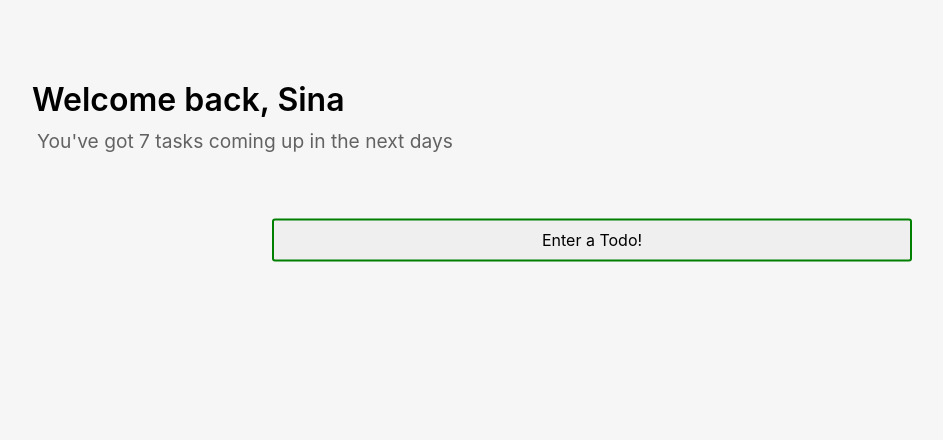
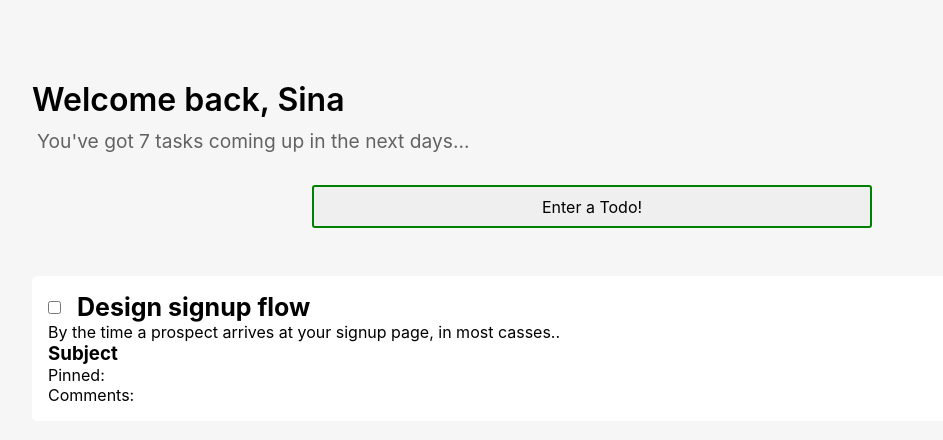
Before and after one commit to Sina-Abf/todo-list-app, a React (Create React App) app: page / in a window 1280 px wide. Shown: the top 440 px of the page, without its empty margins (48-991 px from the left). Built offline with nearby package versions, Linux system fonts and the light colour scheme.

Commit message:
Building todo items

```diff
--- a/src/components/Todo/Todo.js
+++ b/src/components/Todo/Todo.js
@@ -4,6 +4,7 @@ import UserInfo from './UserInfo';
 import TodoForm from './TodoForm';
 import { useSelector, useDispatch } from 'react-redux';
 import { uiActions } from '../../store/ui-slice';
+import TodoList from './TodoList';
 const Todo = () => {
   const dispatch = useDispatch();
 
@@ -24,6 +25,7 @@ const Todo = () => {
           <TodoForm />
         </Modal>
       )}
+      <TodoList />
     </Fragment>
   );
 };
--- a/src/components/Todo/TodoForm.js
+++ b/src/components/Todo/TodoForm.js
@@ -1,4 +1,5 @@
 import React, { Fragment } from 'react';
+import Button from '../Ui/Button';
 import classes from './TodoForm.module.css';
 
 const TodoForm = () => {
@@ -19,10 +20,10 @@ const TodoForm = () => {
           <textarea
             id="todo-title"
             type="text"
-            placeholder="Enter Your Todo Title..."
+            placeholder="Enter Your Todo Description..."
           />
         </div>
-        <button>Submit</button>
+        <Button>Submit</Button>
       </form>
     </Fragment>
   );
--- a/src/components/Todo/TodoItem.js
+++ b/src/components/Todo/TodoItem.js
@@ -0,0 +1,23 @@
+import React from 'react';
+import classes from './TodoItem.module.css';
+
+const TodoItem = () => {
+  return (
+    <li className={classes.items}>
+      <div className={classes.title}>
+        <input type="checkbox" />
+        <h1>Design signup flow</h1>
+      </div>
+      <p>
+        By the time a prospect arrives at your signup page, in most casses..
+      </p>
+      <div>
+        <h3>Subject</h3>
+        <p>Pinned:</p>
+        <p>Comments:</p>
+      </div>
+    </li>
+  );
+};
+
+export default TodoItem;
--- /dev/null
+++ b/src/components/Todo/TodoItem.module.css
@@ -0,0 +1,13 @@
+.items {
+  list-style: none;
+}
+
+.title {
+  display: flex;
+  align-items: center;
+  gap: 1rem;
+}
+
+.title h1 {
+  font-size: 25px;
+}
--- a/src/components/Todo/TodoList.js
+++ b/src/components/Todo/TodoList.js
@@ -0,0 +1,15 @@
+import React from 'react';
+import Card from '../Ui/Card';
+import TodoItem from './TodoItem';
+
+const TodoList = () => {
+  return (
+    <Card>
+      <ul>
+        <TodoItem />
+      </ul>
+    </Card>
+  );
+};
+
+export default TodoList;
--- a/src/components/Todo/UserInfo.js
+++ b/src/components/Todo/UserInfo.js
@@ -5,10 +5,12 @@ const UserInfo = (props) => {
   return (
     <div className={classes.info}>
       <h1>Welcome back, Sina</h1>
-      <p>You've got 7 tasks coming up in the next days</p>
-      <Button onClick={props.onModalOpener} className={classes.btn}>
-        Enter a Todo!
-      </Button>
+      <p>You've got 7 tasks coming up in the next days...</p>
+      <div className={classes.btnWrapper}>
+        <Button onClick={props.onModalOpener} className={classes.btn}>
+          Enter a Todo!
+        </Button>
+      </div>
     </div>
   );
 };
--- a/src/components/Todo/UserInfo.module.css
+++ b/src/components/Todo/UserInfo.module.css
@@ -7,17 +7,21 @@
   font-size: 1.2rem;
   opacity: 60%;
   margin-left: 5px;
+  margin-bottom: 2rem;
+}
+
+.btnWrapper {
+  width: 100%;
+  display: flex;
+  justify-content: center;
+  align-items: center;
+  margin-bottom: 3rem;
 }
 
 .btn {
   border: 2px solid green;
   color: black;
-  font-weight: 600;
   width: 50%;
-  position: absolute;
-  top: 30%;
-  left: 50%;
-  transform: translate(-50%, -50%);
 }
 
 .btn:hover {
```
